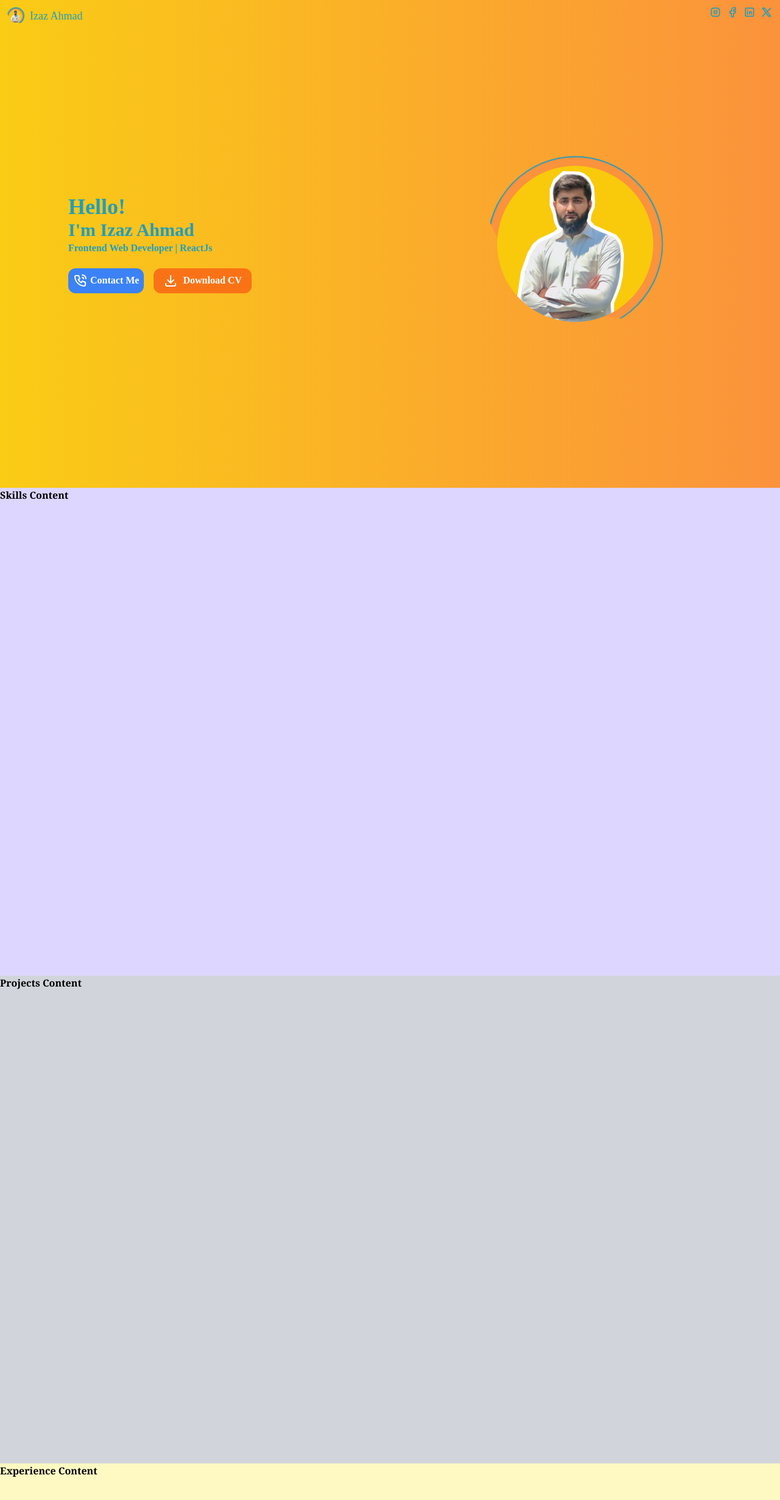
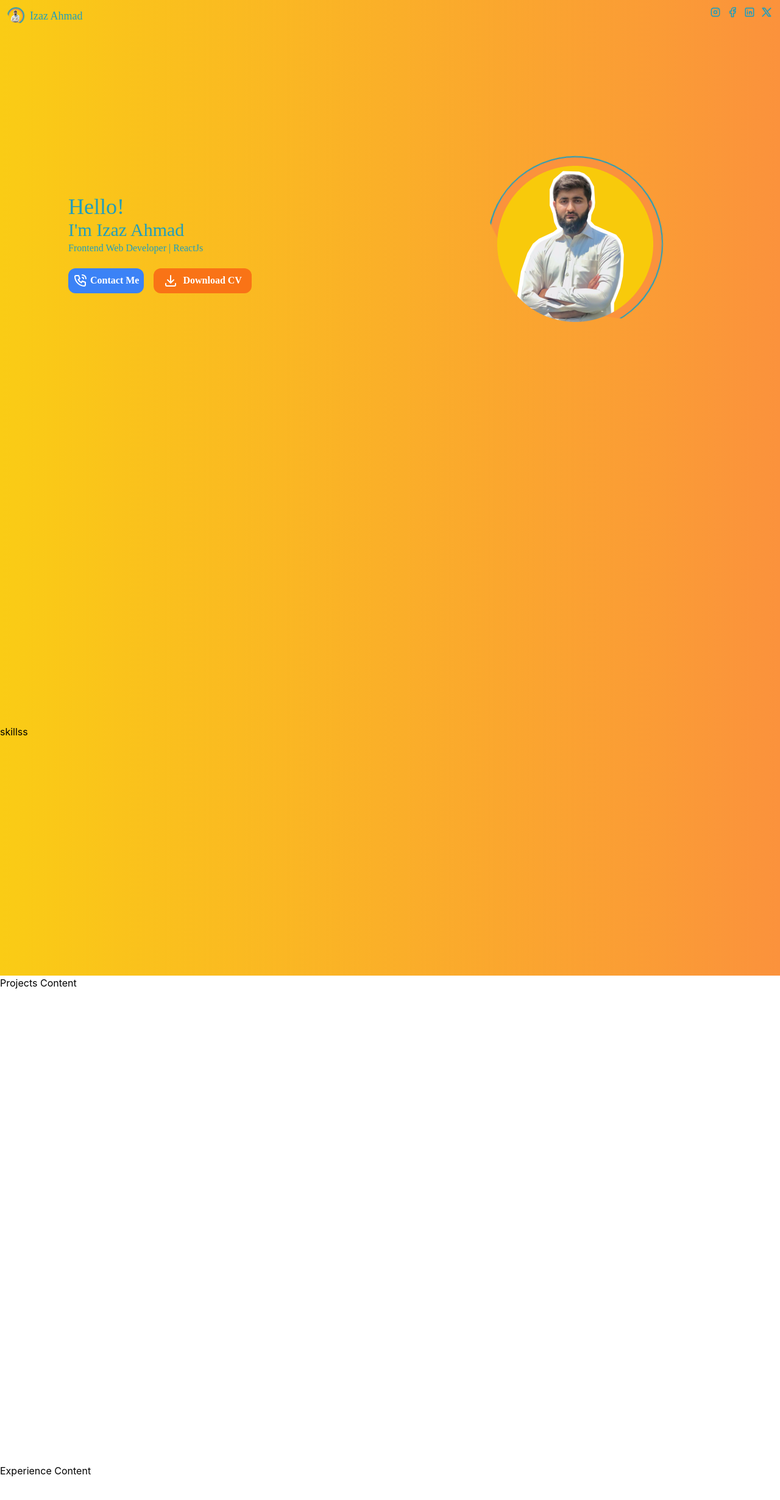
Before and after one commit to IzazAhmadHaider/My_Protfolio, a Next.js app: page / in a window 1280 px wide. Shown: the top 2460 px of the page at 61% size. Built offline with nearby package versions, Linux system fonts and the light colour scheme.

Commit message:
new changes

```diff
--- /dev/null
+++ b/src/app/components/skills.jsx
@@ -0,0 +1,11 @@
+import React from 'react'
+
+function Skills1() {
+  return (
+    <>
+    <div className='flex items-center justify-between bg-gradient-to-r from-yellow-400 to-orange-400 h-full'>skillss</div>
+    </>
+  )
+}
+
+export default Skills1
--- a/src/app/layout.js
+++ b/src/app/layout.js
@@ -10,7 +10,7 @@ export const metadata = {
 export default function RootLayout({ children }) {
   return (
     <html lang="en">
-      <body className='bg-green-400'>{children}</body>
+      <body>{children}</body>
     </html>
   )
 }
--- a/src/app/page.js
+++ b/src/app/page.js
@@ -3,6 +3,7 @@
 import React, { useEffect, useState } from "react";
 import { Link as ScrollLink, animateScroll as scroll } from "react-scroll";
 import Home1 from "./components/home";
+import Skills1 from "./components/skills";
 import {
   IconBrandFacebook,
   IconBrandInstagram,
@@ -54,7 +55,7 @@ const Home = () => {
 
   return (
     <div className="h-auto">
-      <div className="bg-transparent flex items-center justify-between w-full fixed  ">
+      <div className="bg-transparent flex items-center justify-between w-[100%] fixed  ">
         <div className="flex items-center pt-3 pl-3">
           <div
             className="relative  w-7 h-7 bg-orange-400  border-2 border-[#219ebc] custom-spin-animation rounded-full"
@@ -65,7 +66,7 @@ const Home = () => {
           <img className="absolute w-6 pl-[3px] " src="mypic.png" alt="" />
           <p className="text-[#219ebc] text-lg font">&nbsp;&nbsp;Izaz Ahmad</p>
         </div>
-        <div className="flex items-end pr-3 space-x-2">
+        <div className="flex items-end pr-3 space-x-2 max-lg:hidden">
           <IconBrandInstagram
           onClick={redirectToInstagram}
             color="#219ebc"
@@ -95,11 +96,11 @@ const Home = () => {
       <div
         className={`${
           showNavbar
-            ? "bg-transparent w-fit h-[60px] left-[35%] right-[35%] pt-[5px] pb-[20px] mt-4 rounded-full fixed text-[#219ebc]"
+            ? "bg-transparent w-fit h-[60px] left-[35%] right-[35%] pt-[5px] pb-[20px] mt-2 rounded-full fixed text-[#219ebc] z-40"
             : "hidden"
         }`}
       >
-        <nav className="flex justify-center items-center space-x-3 font-serif font-semibold mx-3 z-0">
+        <nav className="flex justify-center items-center space-x-3 font-serif font-semibold mx-3 bg-white p-3 rounded-full bg-opacity-10 ">
           <ScrollLink
             to="home"
 
@@ -149,31 +150,31 @@ const Home = () => {
       </div>
 
       <section
-        className="h-[100vh] bg-yellow-300  font-semibold font-serif"
+        className="h-[100vh] z-30 "
         id="home"
       >
         <Home1  scrollToSection={scrollToSection}/>
       </section>
       <section
-        className="h-[100vh] bg-violet-200  font-semibold font-serif"
+        className="h-[100vh]"
         id="skills"
       >
-        Skills Content
+        <Skills1 />
       </section>
       <section
-        className="h-[100vh] bg-gray-300  font-semibold font-serif"
+        className="h-[100vh]"
         id="projects"
       >
         Projects Content
       </section>
       <section
-        className="h-[100vh] bg-yellow-100  font-semibold font-serif"
+        className="h-[100vh]"
         id="experience"
       >
         Experience Content
       </section>
       <section
-        className="h-[100vh] bg-red-200  font-semibold font-serif"
+        className="h-[100vh]"
         id="contacts"
       >
         Contacts Content
```
